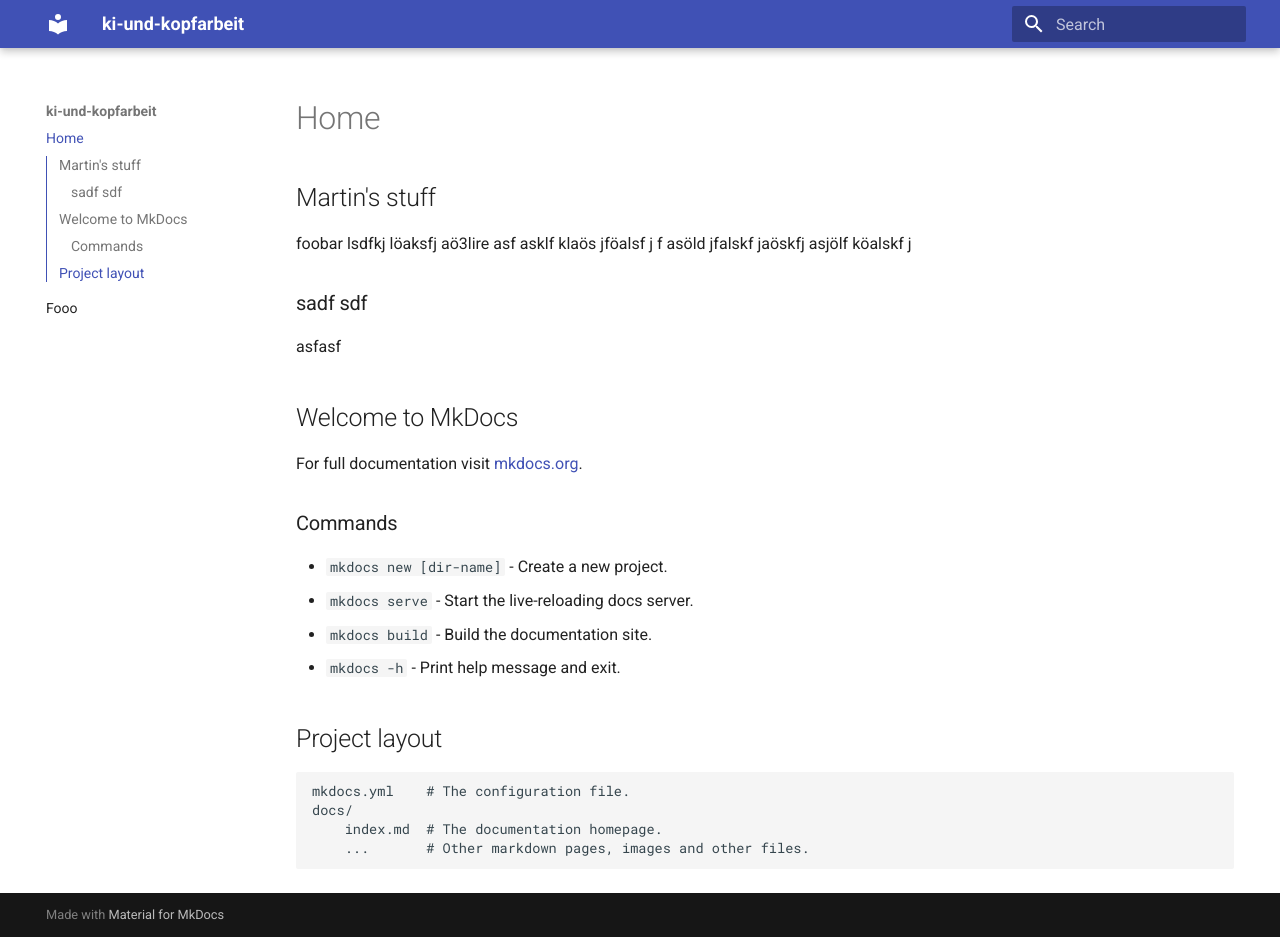
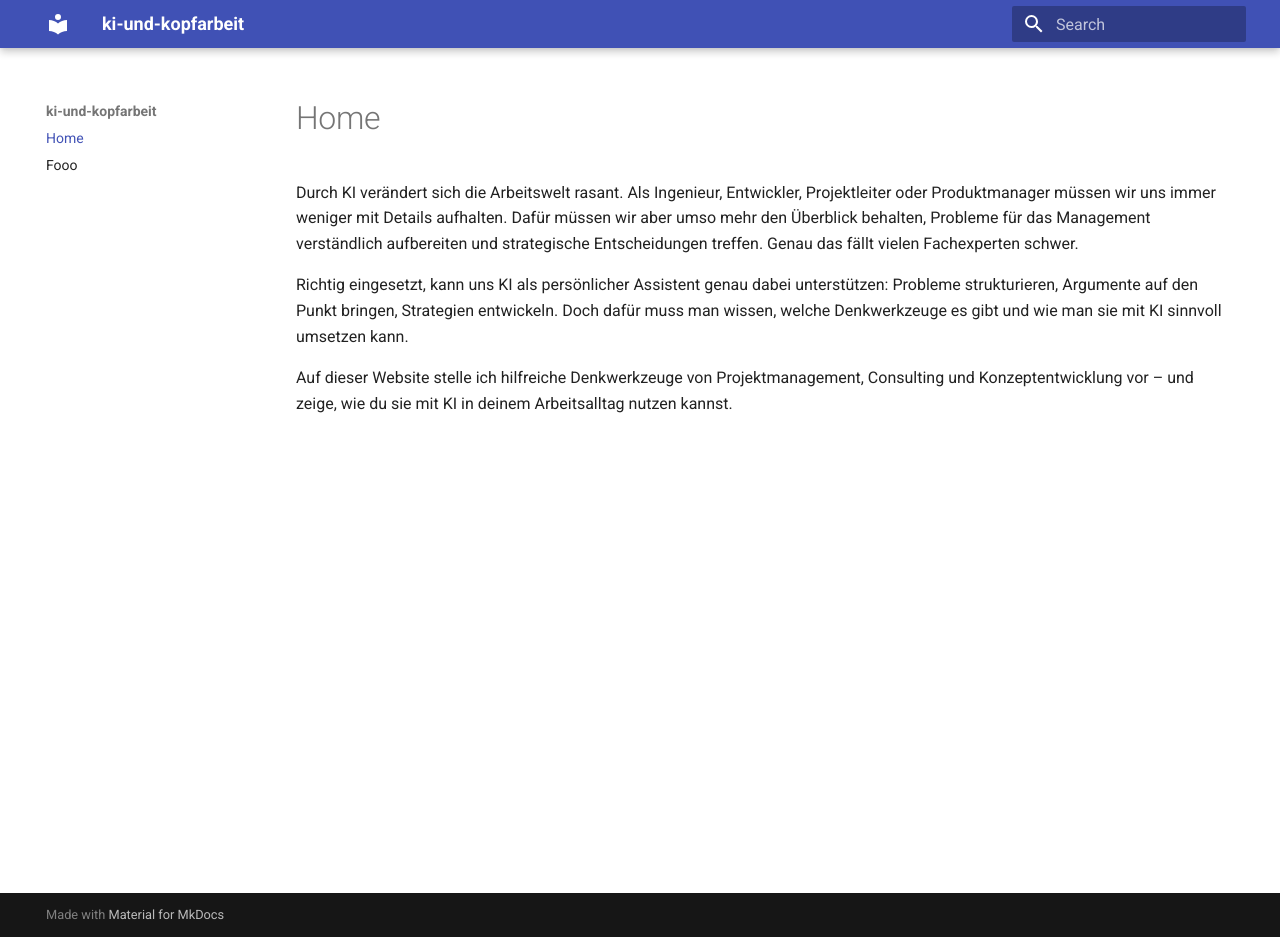
Before and after one commit to tenorix/ki-und-kopfarbeit-mk, an MkDocs documentation site: the page built from docs/index.md, in a window 1280 px wide and 937 px high. Built offline with MkDocs 1.6.1 and Material for MkDocs 9.7.7, drawn with Linux system fonts in a browser that asks for light colours.

Commit message:
Update index.md

```diff
--- a/docs/index.md
+++ b/docs/index.md
@@ -1,27 +1,7 @@
-## Martin's stuff
+# Home
 
-foobar lsdfkj löaksfj aö3lire asf asklf
-klaös jföalsf j f
-asöld jfalskf jaöskfj
- asjölf köalskf j
+Durch KI verändert sich die Arbeitswelt rasant. Als Ingenieur, Entwickler, Projektleiter oder Produktmanager müssen wir uns immer weniger mit Details aufhalten. Dafür müssen wir aber umso mehr den Überblick behalten, Probleme für das Management verständlich aufbereiten und strategische Entscheidungen treffen. Genau das fällt vielen Fachexperten schwer.
 
-### sadf sdf
-asfasf
+Richtig eingesetzt, kann uns KI als persönlicher Assistent genau dabei unterstützen: Probleme strukturieren, Argumente auf den Punkt bringen, Strategien entwickeln. Doch dafür muss man wissen, welche Denkwerkzeuge es gibt und wie man sie mit KI sinnvoll umsetzen kann.
 
-## Welcome to MkDocs
-
-For full documentation visit [mkdocs.org](https://www.mkdocs.org).
-
-### Commands
-
-* `mkdocs new [dir-name]` - Create a new project.
-* `mkdocs serve` - Start the live-reloading docs server.
-* `mkdocs build` - Build the documentation site.
-* `mkdocs -h` - Print help message and exit.
-
-## Project layout
-
-    mkdocs.yml    # The configuration file.
-    docs/
-        index.md  # The documentation homepage.
-        ...       # Other markdown pages, images and other files.
+Auf dieser Website stelle ich hilfreiche Denkwerkzeuge von Projektmanagement, Consulting und Konzeptentwicklung vor – und zeige, wie du sie mit KI in deinem Arbeitsalltag nutzen kannst.
```
